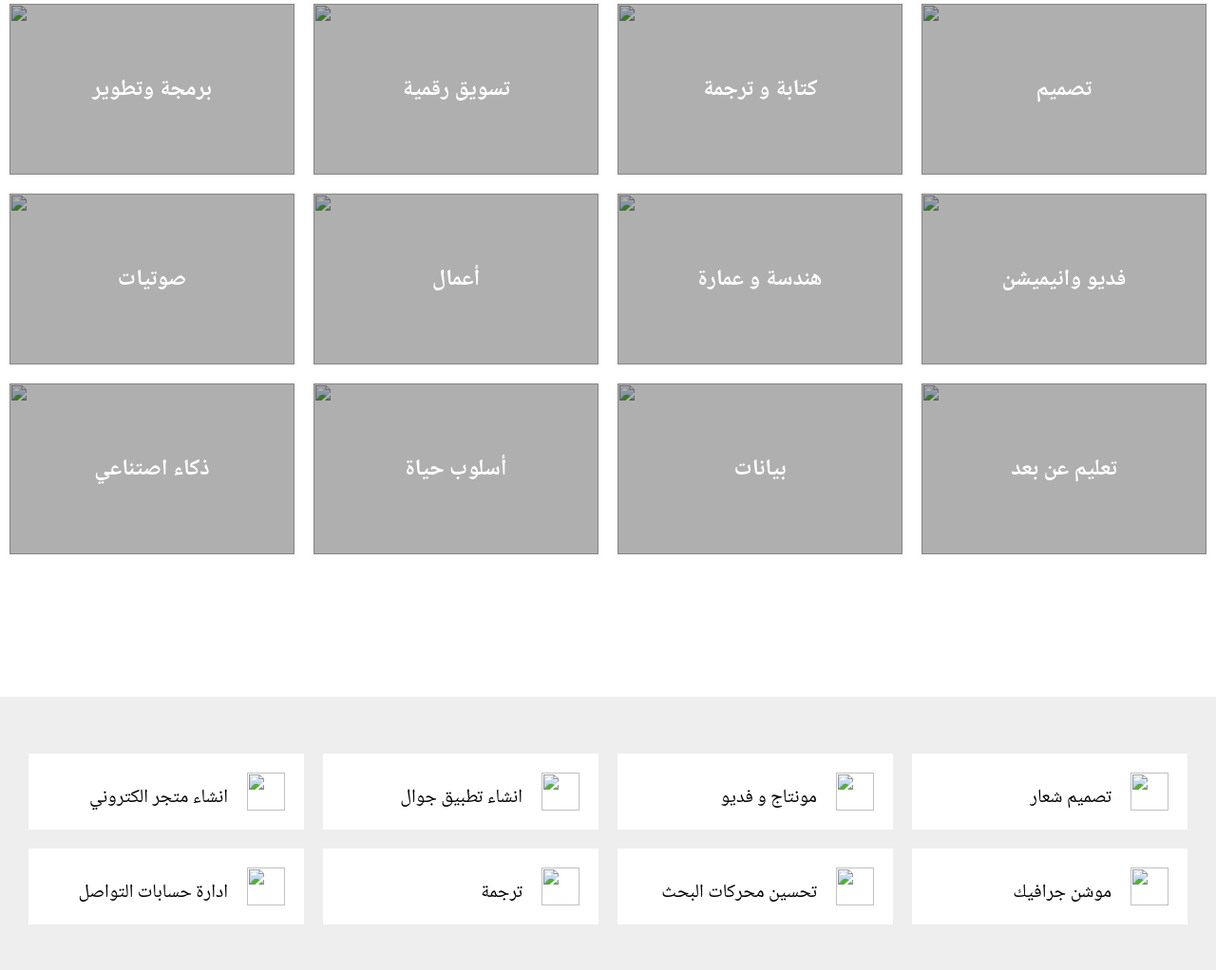
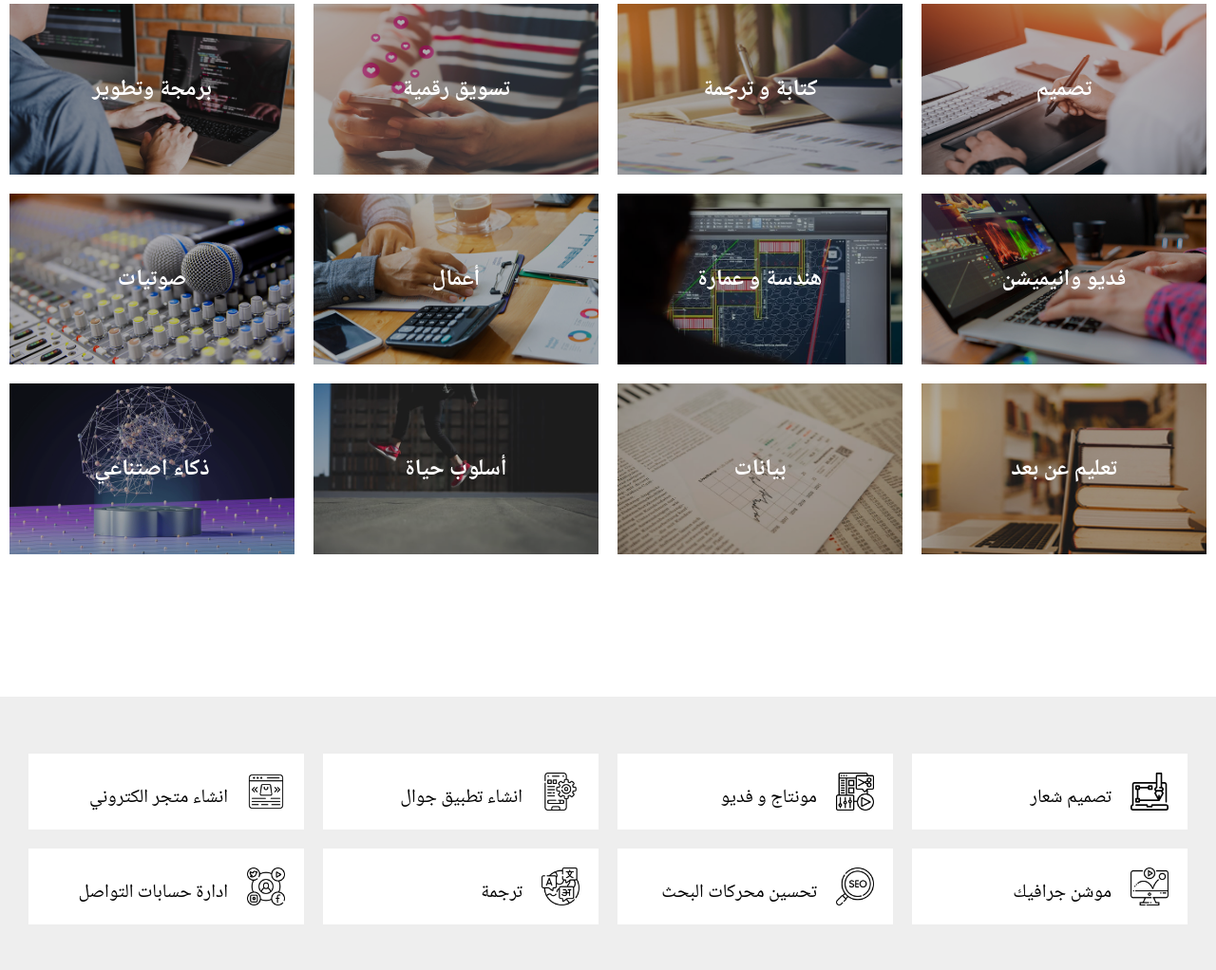
Before and after one commit to Ahmed-Gehad/khamsat-app, a plain HTML site: page index.html in a window 1280 px wide. Shown: the part 1070-2092 px from the top of the page at 95% size. Drawn offline with Linux system fonts and the light colour scheme.

Commit message:
update nav

```diff
--- a/index.html
+++ b/index.html
@@ -15,8 +15,14 @@
 
         </div>
         <div class="R">
+            <button style="border:transparent; margin-right: 40px; height:60px ;font-size: 18px;">الطلبات الوارده</button>
+            <button style="border:transparent; margin-right: 40px; height:60px ;font-size: 18px;">المشريات</button>
+
             <button style="border:transparent; margin-right: 40px; height:60px ;font-size: 18px;">التصنيفات</button>
-           <a href="index.html"> <img src="logo.png" alt="" ></a>
+
+            <button style="border:transparent; margin-right: 40px; height:60px ;font-size: 18px;">اضف خدمة</button>
+
+           <a href="index.html"> <img src="img/logo.png" alt="" style="padding-top: 10px;" ></a>
         </div>
     </nav>
     <!--                 start header            -->
@@ -46,19 +52,19 @@
     <section class="menu">
         <div class="menu-info">
             <h2>برمجة وتطوير</h2>
-            <img src="4.jpg" alt="">
+            <img src="img/4.jpg" alt="">
         </div>
         <div class="menu-info">
             <h2>تسويق رقمية</h2>
-            <img src="3.jpg" alt="">
+            <img src="img/3.jpg" alt="">
         </div>
         <div class="menu-info">
             <h2>كتابة و ترجمة</h2>
-            <img src="2.jpg" alt="">
+            <img src="img/2.jpg" alt="">
         </div>
         <div class="menu-info">
             <h2>تصميم </h2>
-            <img src="1.jpg" alt="">
+            <img src="img/1.jpg" alt="">
         </div>
     </section>
 
@@ -66,19 +72,19 @@
     <section class="menu" style="margin-top:-100px;">
         <div class="menu-info">
             <h2>صوتيات</h2>
-            <img src="8.jpg" alt="">
+            <img src="img/8.jpg" alt="">
         </div>
         <div class="menu-info">
             <h2>أعمال</h2>
-            <img src="7.jpg" alt="">
+            <img src="img/7.jpg" alt="">
         </div>
         <div class="menu-info">
             <h2>هندسة و عمارة </h2>
-            <img src="6.jpg" alt="">
+            <img src="img/6.jpg" alt="">
         </div>
         <div class="menu-info">
             <h2>فديو وانيميشن</h2>
-            <img src="5.jpg" alt="">
+            <img src="img/5.jpg" alt="">
         </div>
     </section>
 
@@ -87,19 +93,19 @@
 
         <div class="menu-info">
             <h2>ذكاء اصتناعي</h2>
-            <img src="12.jpg" alt="">
+            <img src="img/12.jpg" alt="">
         </div>
         <div class="menu-info">
             <h2>أسلوب حياة</h2>
-            <img src="11.jpg" alt="">
+            <img src="img/11.jpg" alt="">
         </div>
         <div class="menu-info">
             <h2>بيانات</h2>
-            <img src="10.jpg" alt="">
+            <img src="img/10.jpg" alt="">
         </div>
         <div class="menu-info">
             <h2>تعليم عن بعد</h2>
-            <img src="9.jpg" alt="">
+            <img src="img/9.jpg" alt="">
         </div>
     </section>
 
@@ -111,23 +117,23 @@
     <section class="service">
         <div class="service-info">
             <p>انشاء متجر الكتروني</p>
-            <img src="l4.png" alt="">
+            <img src="img/l4.png" alt="">
 
         </div>
 
         <div class="service-info">
             <p>انشاء تطبيق جوال</p>
-            <img src="l3.png" alt="">
+            <img src="img/l3.png" alt="">
 
         </div>
         <div class="service-info">
             <p>مونتاج و فديو</p>
-            <img src="l2.png" alt="">
+            <img src="img/l2.png" alt="">
 
         </div>
         <div class="service-info">
             <p>تصميم شعار</p>
-            <img src="l1.png" alt="">
+            <img src="img/l1.png" alt="">
 
         </div>
 
@@ -135,23 +141,23 @@
     <section class="service">
         <div class="service-info">
             <p>ادارة حسابات التواصل </p>
-            <img src="l8.png" alt="">
+            <img src="img/l8.png" alt="">
 
         </div>
 
         <div class="service-info">
             <p>ترجمة</p>
-            <img src="l7.png" alt="">
+            <img src="img/l7.png" alt="">
 
         </div>
         <div class="service-info">
             <p>تحسين محركات البحث</p>
-            <img src="l6.png" alt="">
+            <img src="img/l6.png" alt="">
 
         </div>
         <div class="service-info">
             <p>موشن جرافيك</p>
-            <img src="l5.png" alt="">
+            <img src="img/l5.png" alt="">
 
         </div>
 
--- a/style.css
+++ b/style.css
@@ -46,7 +46,7 @@ nav button:hover{
 
 
 header{
-    background-image: url(header.jpg);
+    background-image: url(img/header.jpg);
     background-repeat: no-repeat;
     background-size: cover;
     background-position: center;
```
